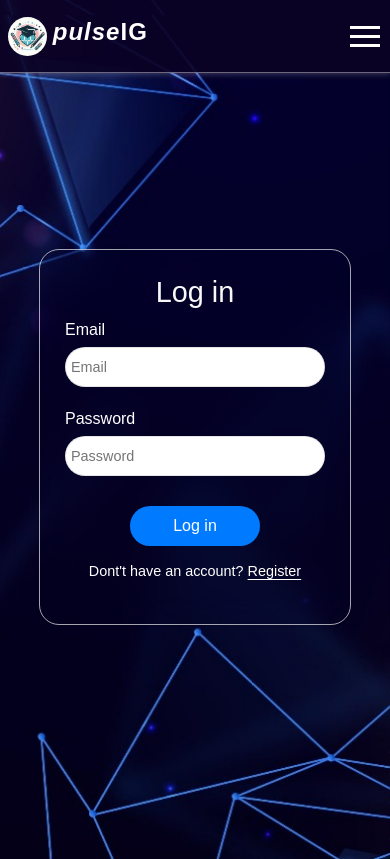
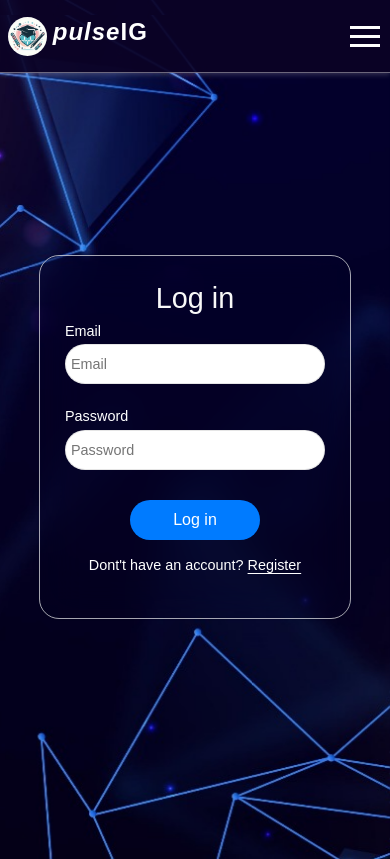
Before and after one commit to Ankita071203/pulseIG, a React (Create React App) app: page /signin in a window 390 px wide. Built offline with nearby package versions, Linux system fonts and the light colour scheme; no server answers.

Commit message:
register page

```diff
--- a/src/components/auth/Register.css
+++ b/src/components/auth/Register.css
@@ -44,7 +44,8 @@ form {
 
 form h1 {
   text-align: center;
-  margin-bottom: 8px;
+  margin-bottom: 3px;
+  font-size: 1.8em;
   color: #f8f8f8;
 }
 
@@ -55,7 +56,7 @@ form h1 {
   width: 100%; /* Ensure input boxes take full width */
 }
 .inputbox label{
-  margin-bottom: 5px;
+  margin-bottom: 2px;
 }
 .inputbox input {
   width: 100%;
@@ -67,7 +68,7 @@ form h1 {
   border-radius: 25px;
   font-size: 1em;
   color: #000000;
-  padding: 0  10px 0 5px;
+  padding: 0  5px 0 5px;
   background-color: white;
 }
 .buton {
@@ -76,7 +77,7 @@ form h1 {
   background-color: #007bff;
   border: none;
   outline: none;
-  border-radius: 4vh;
+  border-radius: 20px;
   font-size: 1.2em;
   color: #ffffff;
   cursor: pointer;
@@ -108,31 +109,33 @@ form h1 {
 /* Media Queries */
 @media (max-width: 1280px) {
   .wrapper {
-      width: 80vw;
+      width: 400px;
   }
 
   form {
-      max-width: 50vw;
+      max-width: 40vw;
   }
 }
 
 @media (max-width: 1024px) {
   .wrapper {
-      width: 70vw;
+      width: 400px;
   }
 
   form {
-      max-width: 60vw;
+      max-width: 40vw;
   }
-
+  .inputbox label{
+    font-size: 0.9em;
+  }
   .inputbox input {
-      height: 50px;
-      font-size: 1em;
+      height: 35px;
+      font-size: 0.9em;
   }
 
   .buton {
-      height: 50px;
-      font-size: 1em;
+      height: 40px;
+      font-size: 0.9em;
   }
 }
 
```
